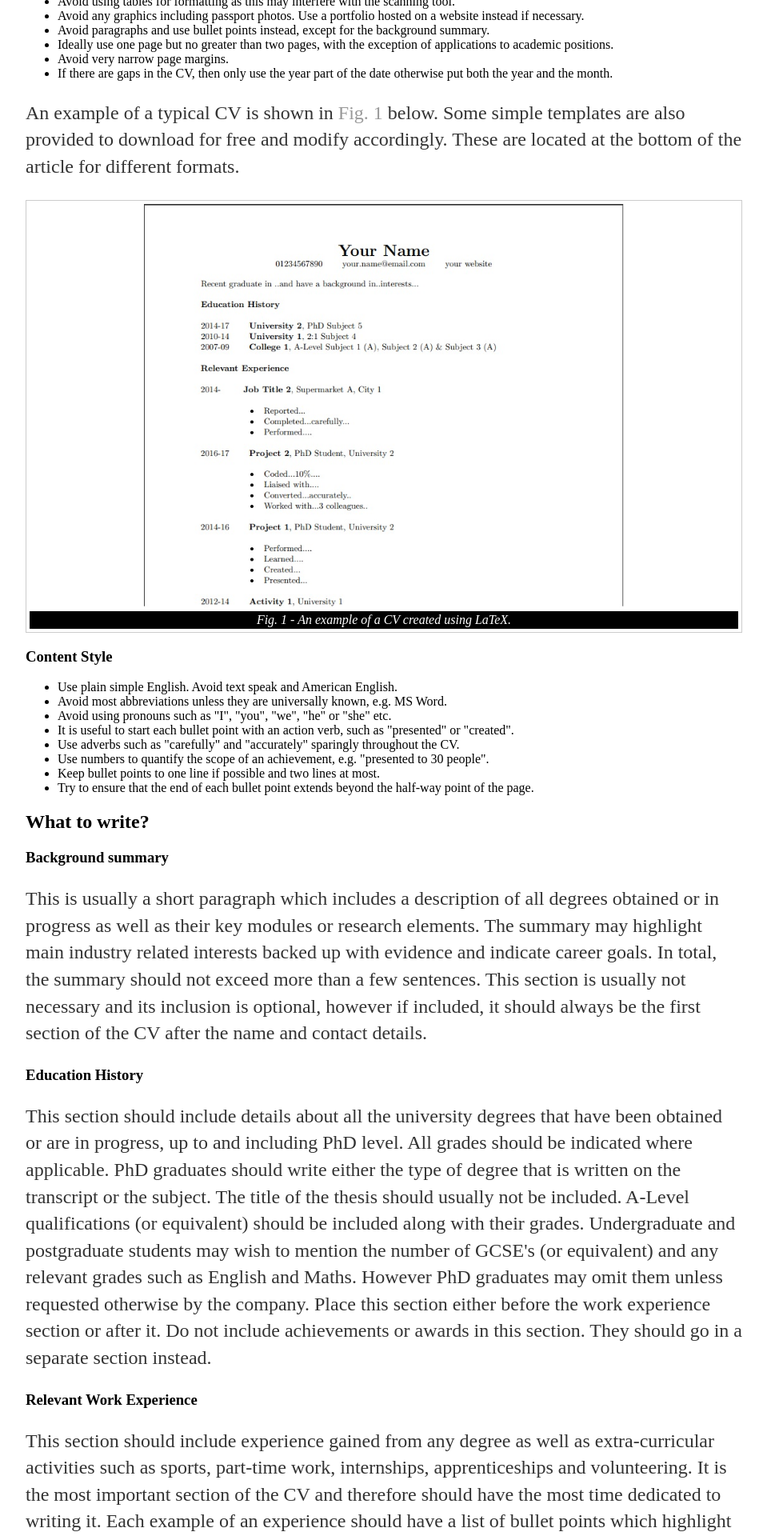
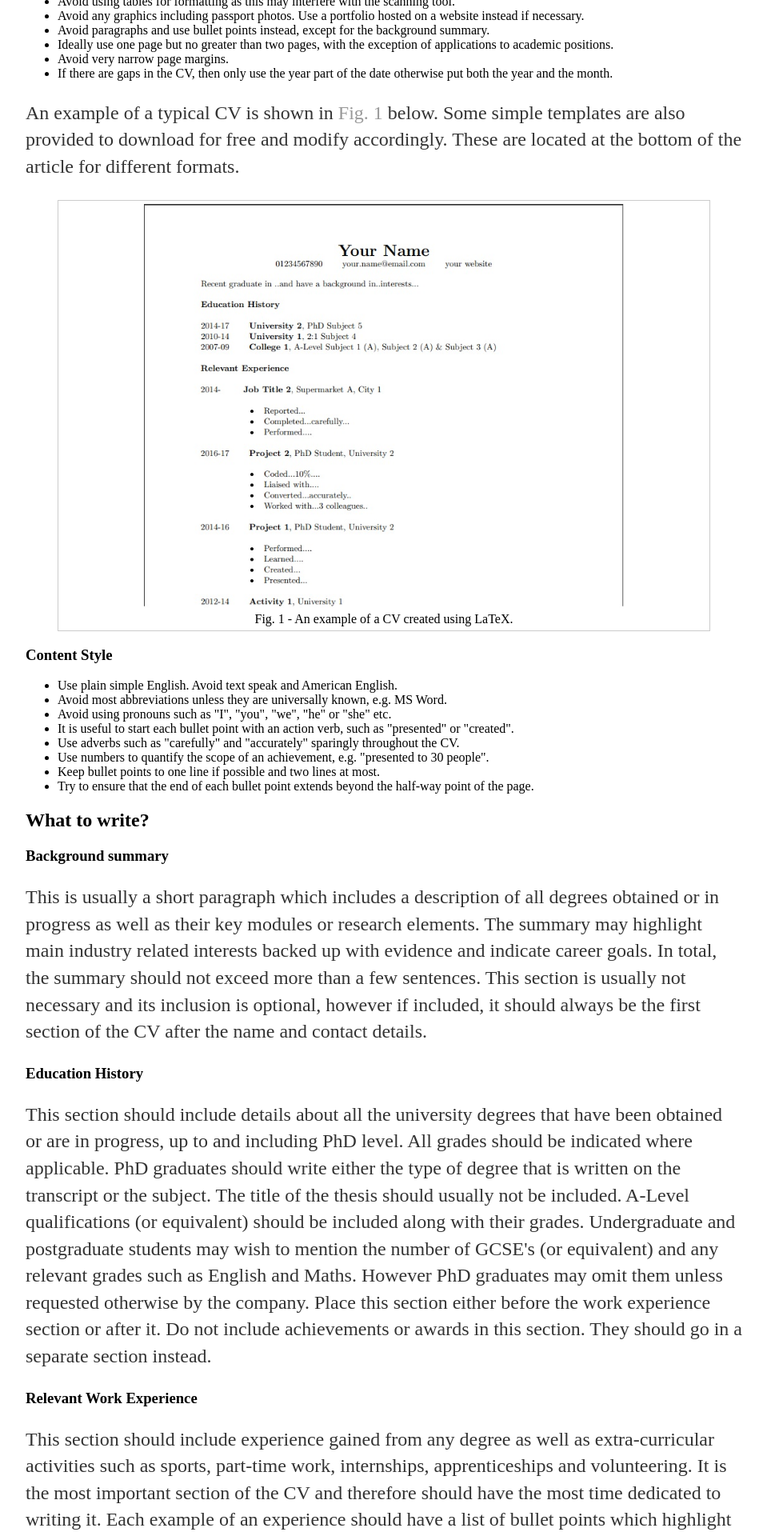
Before and after one commit to pa5411/Graduate-Job-Help, a Jekyll site: the page built from cv.html, in a window 1280 px wide. Shown: the part 1830-3750 px from the top of the page at 80% size, without its empty margins (160-1119 px from the left). Built offline with Jekyll 4.4.1, drawn with Linux system fonts in a browser that asks for light colours.

Commit message:
Update default.html

```diff
--- a/_layouts/default.html
+++ b/_layouts/default.html
@@ -9,15 +9,13 @@
 						figure {
                                 border: 1px #cccccc solid;
                                 padding: 4px;
-                                margin: auto;
 								align: middle;
                         }
 
 						figcaption {
-                                background-color: black;
-                                color: white;
-                                font-style: italic;
-                                padding: 2px;
+                                background-color: white;
+                                color: black;
+                                padding: 1px;
                                 text-align: center;
                         }
 
```
